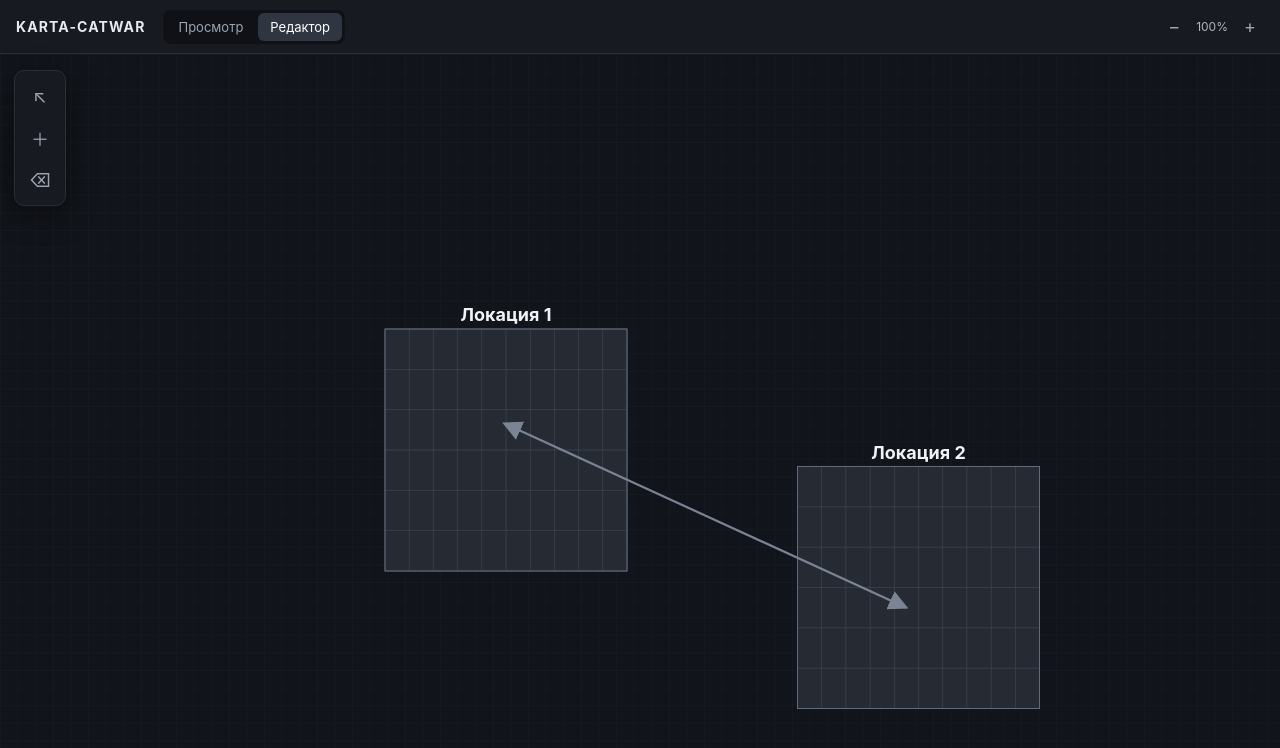
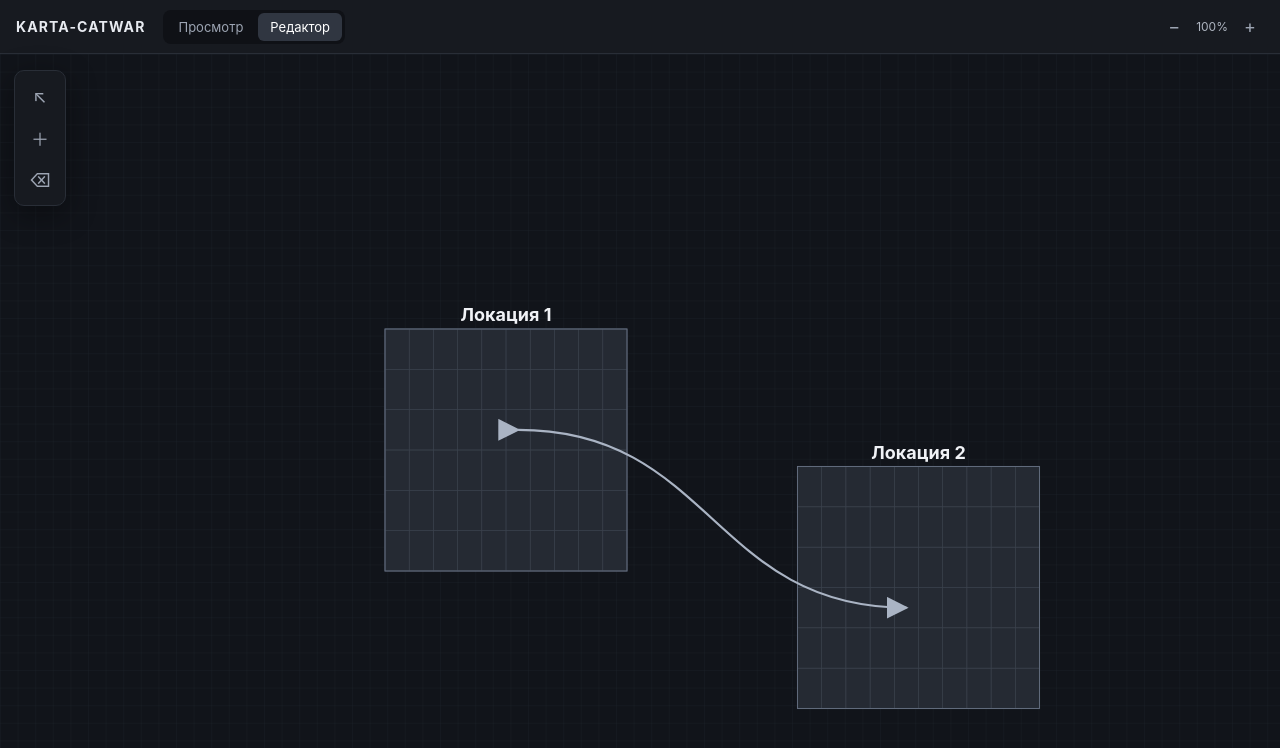
Before and after one commit to asiqut/KARTA-CATWAR, a React (Vite) app: page / in a window 1280 px wide. Shown: the top 748 px of the page. Built offline with nearby package versions, Linux system fonts and the light colour scheme.

Commit message:
Fix location selection, curved connectors, transition highlight and canvas bounds

```diff
--- a/src/App.tsx
+++ b/src/App.tsx
@@ -7,12 +7,13 @@ type Connector = { id: string; from: ConnectorEndpoint; to: ConnectorEndpoint; c
 
 const GRID_COLS = 10, GRID_ROWS = 6, LOCATION_SIZE = 440
 const CANVAS_WIDTH = 5000, CANVAS_HEIGHT = 3500, CONTENT_SCALE = 0.55
+const LOCATION_SAFE_MARGIN = 34
 function makeTransitions(locationId: string): Transition[] { return Array.from({ length: GRID_ROWS * GRID_COLS }, (_, index) => ({ id: `${locationId}-t-${index}`, row: Math.floor(index / GRID_COLS), col: index % GRID_COLS })) }
 const initialLocations: Location[] = [
   { id: 'loc-1', name: 'Локация 1', x: 700, y: 500, size: LOCATION_SIZE, transitions: makeTransitions('loc-1') },
   { id: 'loc-2', name: 'Локация 2', x: 1450, y: 750, size: LOCATION_SIZE, transitions: makeTransitions('loc-2') },
 ]
-const initialConnectors: Connector[] = [{ id: 'conn-1', from: { locationId: 'loc-1', transitionId: 'loc-1-t-25' }, to: { locationId: 'loc-2', transitionId: 'loc-2-t-34' }, color: '#7b8494', arrows: 'both' }]
+const initialConnectors: Connector[] = [{ id: 'conn-1', from: { locationId: 'loc-1', transitionId: 'loc-1-t-25' }, to: { locationId: 'loc-2', transitionId: 'loc-2-t-34' }, color: '#aab4c4', arrows: 'both' }]
 function transitionCenter(location: Location, transition: Transition) { const w = location.size / GRID_COLS, h = location.size / GRID_ROWS; return { x: location.x + transition.col * w + w / 2, y: location.y + transition.row * h + h / 2 } }
 
 export function App() {
@@ -21,11 +22,12 @@ export function App() {
   const dragging = useRef<{ id: string; startX: number; startY: number; x: number; y: number; size: number } | null>(null)
   const locationMap = useMemo(() => new Map(locations.map((item) => [item.id, item])), [locations])
   function addLocation() { const id = `loc-${Date.now()}`; setLocations((current) => [...current, { id, name: `Локация ${current.length + 1}`, x: 900 + current.length * 100, y: 1100 + current.length * 100, size: LOCATION_SIZE, transitions: makeTransitions(id) }]); setSelected(id) }
-  function startDrag(event: ReactPointerEvent<SVGElement>, location: Location) { if (mode !== 'editor' || connectionStart) return; event.stopPropagation(); event.currentTarget.setPointerCapture(event.pointerId); dragging.current = { id: location.id, startX: event.clientX, startY: event.clientY, x: location.x, y: location.y, size: location.size } }
-  function dragLocation(event: ReactPointerEvent<SVGElement>) { const drag = dragging.current; if (!drag) return; const dx = (event.clientX - drag.startX) / (zoom * CONTENT_SCALE), dy = (event.clientY - drag.startY) / (zoom * CONTENT_SCALE); const x = Math.max(0, Math.min(CANVAS_WIDTH - drag.size, drag.x + dx)), y = Math.max(0, Math.min(CANVAS_HEIGHT - drag.size, drag.y + dy)); setLocations((current) => current.map((item) => item.id === drag.id ? { ...item, x, y } : item)) }
-  function stopDrag() { dragging.current = null }
+  function selectLocation(location: Location, event?: ReactPointerEvent<SVGElement>) { event?.stopPropagation(); setSelected(location.id) }
+  function startDrag(event: ReactPointerEvent<SVGElement>, location: Location) { if (mode !== 'editor' || connectionStart) return; event.stopPropagation(); event.currentTarget.setPointerCapture(event.pointerId); dragging.current = { id: location.id, startX: event.clientX, startY: event.clientY, x: location.x, y: location.y, size: location.size }; setSelected(location.id) }
+  function dragLocation(event: ReactPointerEvent<SVGElement>) { const drag = dragging.current; if (!drag) return; const dx = (event.clientX - drag.startX) / (zoom * CONTENT_SCALE), dy = (event.clientY - drag.startY) / (zoom * CONTENT_SCALE); const x = Math.max(LOCATION_SAFE_MARGIN, Math.min(CANVAS_WIDTH - drag.size - LOCATION_SAFE_MARGIN, drag.x + dx)), y = Math.max(LOCATION_SAFE_MARGIN, Math.min(CANVAS_HEIGHT - drag.size - LOCATION_SAFE_MARGIN, drag.y + dy)); setLocations((current) => current.map((item) => item.id === drag.id ? { ...item, x, y } : item)) }
+  function stopDrag(event?: ReactPointerEvent<SVGElement>) { const drag = dragging.current; if (drag && event?.currentTarget.hasPointerCapture(event.pointerId)) event.currentTarget.releasePointerCapture(event.pointerId); dragging.current = null }
   function beginConnection(endpoint: ConnectorEndpoint, event: ReactPointerEvent) { if (mode !== 'editor') return; event.stopPropagation(); setConnectionStart(endpoint); setSelected(endpoint.locationId) }
-  function finishConnection(endpoint: ConnectorEndpoint, event: ReactPointerEvent) { if (!connectionStart || mode !== 'editor') return; event.stopPropagation(); if (connectionStart.locationId === endpoint.locationId && connectionStart.transitionId === endpoint.transitionId) return; setConnectors((current) => [...current, { id: `conn-${Date.now()}`, from: connectionStart, to: endpoint, color: '#7b8494', arrows: 'both' }]); setConnectionStart(null) }
+  function finishConnection(endpoint: ConnectorEndpoint, event: ReactPointerEvent) { if (!connectionStart || mode !== 'editor') return; event.stopPropagation(); if (connectionStart.locationId === endpoint.locationId && connectionStart.transitionId === endpoint.transitionId) return; setConnectors((current) => [...current, { id: `conn-${Date.now()}`, from: connectionStart, to: endpoint, color: '#aab4c4', arrows: 'both' }]); setConnectionStart(null) }
   function deleteSelected() { if (!selected || mode !== 'editor') return; setLocations((current) => current.filter((item) => item.id !== selected)); setConnectors((current) => current.filter((item) => item.from.locationId !== selected && item.to.locationId !== selected)); setConnectionStart(null); setSelected(null) }
 
   const titleScale = CONTENT_SCALE * zoom
@@ -35,16 +37,16 @@ export function App() {
     <header className="topbar"><div className="brand">KARTA-CATWAR</div><div className="mode-switch"><button className={mode === 'viewer' ? 'active' : ''} onClick={() => setMode('viewer')}>Просмотр</button><button className={mode === 'editor' ? 'active' : ''} onClick={() => setMode('editor')}>Редактор</button></div><div className="top-actions"><button onClick={() => setZoom((v) => Math.max(0.4, v - 0.1))}>−</button><span>{Math.round(zoom * 100)}%</span><button onClick={() => setZoom((v) => Math.min(2, v + 0.1))}>+</button></div></header>
     <aside className="toolbar"><button title="Выбор">↖</button>{mode === 'editor' && <button title="Добавить локацию" onClick={addLocation}>＋</button>}{mode === 'editor' && <button title="Удалить выбранное" onClick={deleteSelected}>⌫</button>}</aside>
     <main className="canvas-shell"><div className="canvas" onClick={() => { setSelected(null); setConnectionStart(null) }}><svg className="map" width={CANVAS_WIDTH} height={CANVAS_HEIGHT} viewBox={`0 0 ${CANVAS_WIDTH} ${CANVAS_HEIGHT}`} style={{ transform: `scale(${CONTENT_SCALE * zoom})` }}>
-      <defs><pattern id="canvas-grid" width="32" height="32" patternUnits="userSpaceOnUse"><path d="M 32 0 L 0 0 0 32" fill="none" stroke="#20252d" strokeWidth="1" /></pattern><marker id="arrow-end" markerWidth="9" markerHeight="9" refX="8" refY="4.5" orient="auto"><path d="M0,0 L9,4.5 L0,9 Z" fill="context-stroke" /></marker><marker id="arrow-start" markerWidth="9" markerHeight="9" refX="1" refY="4.5" orient="auto-start-reverse"><path d="M0,0 L9,4.5 L0,9 Z" fill="context-stroke" /></marker></defs>
+      <defs><pattern id="canvas-grid" width="32" height="32" patternUnits="userSpaceOnUse"><path d="M 32 0 L 0 0 0 32" fill="none" stroke="#20252d" strokeWidth="1" /></pattern><marker id="arrow-end" markerWidth="10" markerHeight="10" refX="9" refY="5" orient="auto"><path d="M0,0 L10,5 L0,10 Z" fill="context-stroke" /></marker><marker id="arrow-start" markerWidth="10" markerHeight="10" refX="1" refY="5" orient="auto-start-reverse"><path d="M10,0 L0,5 L10,10 Z" fill="context-stroke" /></marker></defs>
       <rect width={CANVAS_WIDTH} height={CANVAS_HEIGHT} fill="url(#canvas-grid)" />
       {locations.map((location) => <g key={location.id} className={`location ${selected === location.id ? 'selected' : ''}`} transform={`translate(${location.x} ${location.y})`}>
-        <rect width={location.size} height={location.size} className="location-bg" onPointerDown={(e) => startDrag(e, location)} onPointerMove={dragLocation} onPointerUp={stopDrag} onPointerCancel={stopDrag} onClick={(e) => { e.stopPropagation(); setSelected(location.id) }} />
-        <rect x="0" y={-titleFontSize - 12} width={location.size} height={titleFontSize + 12} className="location-title-hitbox" onPointerDown={(e) => startDrag(e, location)} onPointerMove={dragLocation} onPointerUp={stopDrag} onPointerCancel={stopDrag} onClick={(e) => { e.stopPropagation(); setSelected(location.id) }} />
+        <rect width={location.size} height={location.size} className="location-bg" onPointerDown={(e) => startDrag(e, location)} onPointerMove={dragLocation} onPointerUp={stopDrag} onPointerCancel={() => stopDrag()} onClick={(e) => selectLocation(location, e)} />
+        <rect x="0" y={-titleFontSize - 14} width={location.size} height={titleFontSize + 20} className="location-title-hitbox" onPointerDown={(e) => startDrag(e, location)} onPointerMove={dragLocation} onPointerUp={stopDrag} onPointerCancel={() => stopDrag()} onClick={(e) => selectLocation(location, e)} />
         <text x={location.size / 2} y="-14" textAnchor="middle" className="location-title" style={{ fontSize: titleFontSize }} pointerEvents="none">{location.name}</text>
-        <g className="transition-grid">{location.transitions.map((transition) => { const w = location.size / GRID_COLS, h = location.size / GRID_ROWS, endpoint = { locationId: location.id, transitionId: transition.id }, hovered = hoveredTransition?.locationId === location.id && hoveredTransition.transitionId === transition.id, start = connectionStart?.locationId === location.id && connectionStart.transitionId === transition.id, cx = transition.col * w + w / 2, cy = transition.row * h + h / 2; return <g key={transition.id} className={`transition-cell ${hovered ? 'hovered' : ''} ${start ? 'connection-start' : ''}`} onPointerEnter={() => setHoveredTransition(endpoint)} onPointerLeave={() => setHoveredTransition(null)} onPointerDown={(event) => { event.stopPropagation(); if (connectionStart) finishConnection(endpoint, event) }}><rect x={transition.col * w} y={transition.row * h} width={w} height={h} />{hovered && mode === 'editor' && !connectionStart && <g className="transition-connect-handle" onPointerDown={(event) => beginConnection(endpoint, event)}><circle cx={cx} cy={cy} r="9" /><path d={`M ${cx - 4} ${cy} L ${cx + 4} ${cy}`} /></g>}</g> })}</g>
+        <g className="transition-grid">{location.transitions.map((transition) => { const w = location.size / GRID_COLS, h = location.size / GRID_ROWS, endpoint = { locationId: location.id, transitionId: transition.id }, hovered = hoveredTransition?.locationId === location.id && hoveredTransition.transitionId === transition.id, start = connectionStart?.locationId === location.id && connectionStart.transitionId === transition.id, cx = transition.col * w + w / 2, cy = transition.row * h + h / 2; return <g key={transition.id} className="transition-cell" onPointerEnter={() => setHoveredTransition(endpoint)} onPointerLeave={() => setHoveredTransition(null)} onPointerDown={(event) => { event.stopPropagation(); if (connectionStart) finishConnection(endpoint, event) }}><rect x={transition.col * w} y={transition.row * h} width={w} height={h} style={hovered ? { fill: '#ffffff24', stroke: '#cbd5e3', strokeWidth: 2 } : start ? { fill: '#ffffff30', stroke: '#e5ebf4', strokeWidth: 2 } : undefined} />{hovered && mode === 'editor' && !connectionStart && <g className="transition-connect-handle" onPointerDown={(event) => beginConnection(endpoint, event)}><circle cx={cx} cy={cy} r="9" /><path d={`M ${cx - 4} ${cy} L ${cx + 4} ${cy}`} /></g>}</g> })}</g>
         <rect width={location.size} height={location.size} className="location-frame" pointerEvents="none" />
       </g>)}
-      <g className="connectors-layer">{connectors.map((connector) => { const fl = locationMap.get(connector.from.locationId), tl = locationMap.get(connector.to.locationId); if (!fl || !tl) return null; const ft = fl.transitions.find((i) => i.id === connector.from.transitionId), tt = tl.transitions.find((i) => i.id === connector.to.transitionId); if (!ft || !tt) return null; const a = transitionCenter(fl, ft), b = transitionCenter(tl, tt); return <path key={connector.id} d={`M ${a.x} ${a.y} L ${b.x} ${b.y}`} fill="none" stroke={connector.color} strokeWidth="4" markerStart={connector.arrows === 'start' || connector.arrows === 'both' ? 'url(#arrow-start)' : undefined} markerEnd={connector.arrows === 'end' || connector.arrows === 'both' ? 'url(#arrow-end)' : undefined} pointerEvents="none" /> })}</g>
+      <g className="connectors-layer">{connectors.map((connector) => { const fl = locationMap.get(connector.from.locationId), tl = locationMap.get(connector.to.locationId); if (!fl || !tl) return null; const ft = fl.transitions.find((i) => i.id === connector.from.transitionId), tt = tl.transitions.find((i) => i.id === connector.to.transitionId); if (!ft || !tt) return null; const a = transitionCenter(fl, ft), b = transitionCenter(tl, tt), midX = (a.x + b.x) / 2; return <path key={connector.id} d={`M ${a.x} ${a.y} C ${midX} ${a.y}, ${midX} ${b.y}, ${b.x} ${b.y}`} fill="none" stroke={connector.color} strokeWidth="4" markerStart={connector.arrows === 'start' || connector.arrows === 'both' ? 'url(#arrow-start)' : undefined} markerEnd={connector.arrows === 'end' || connector.arrows === 'both' ? 'url(#arrow-end)' : undefined} pointerEvents="none" /> })}</g>
       {connectionStart && hoveredTransition && (() => { const fl = locationMap.get(connectionStart.locationId), tl = locationMap.get(hoveredTransition.locationId); if (!fl || !tl) return null; const ft = fl.transitions.find((i) => i.id === connectionStart.transitionId), tt = tl.transitions.find((i) => i.id === hoveredTransition.transitionId); if (!ft || !tt) return null; const a = transitionCenter(fl, ft), b = transitionCenter(tl, tt); return <path className="connection-preview" d={`M ${a.x} ${a.y} L ${b.x} ${b.y}`} /> })()}
     </svg></div></main>
     {selected && mode === 'editor' && <section className="inspector"><div className="inspector-title">Локация</div><input value={locationMap.get(selected)?.name ?? ''} onChange={(event) => setLocations((current) => current.map((item) => item.id === selected ? { ...item, name: event.target.value } : item))} /><div className="inspector-note">Ячейки переходов выделяются при наведении. Точка в центре ячейки запускает соединение.</div></section>}
```
